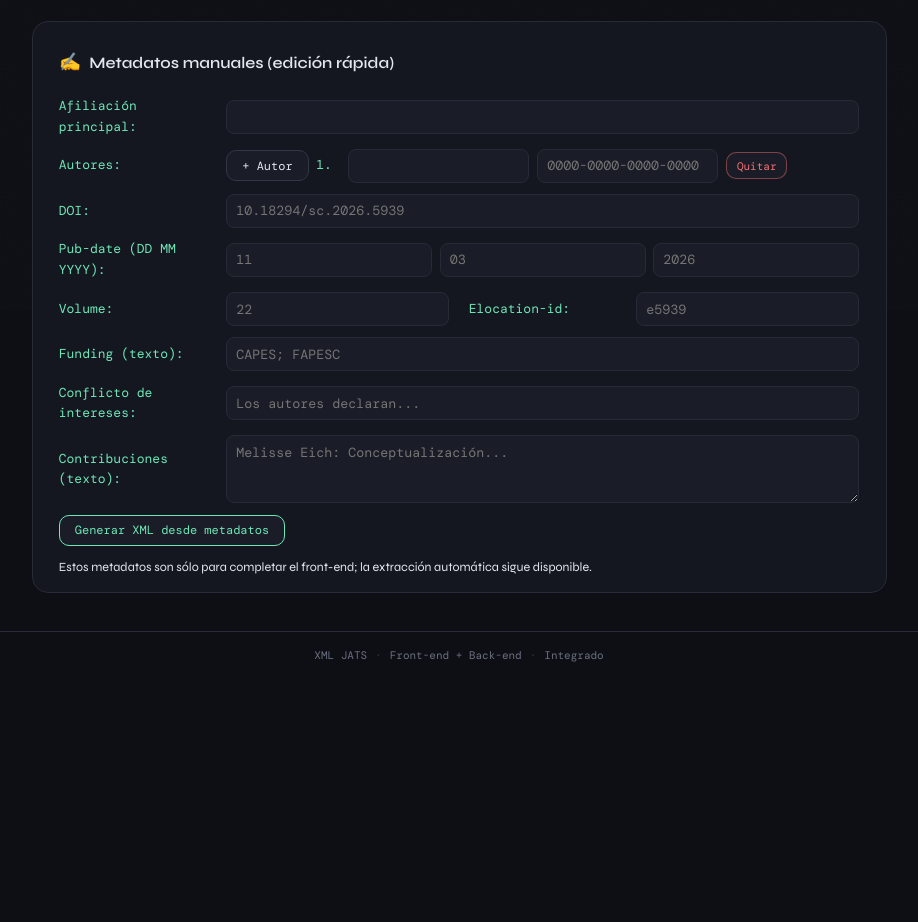
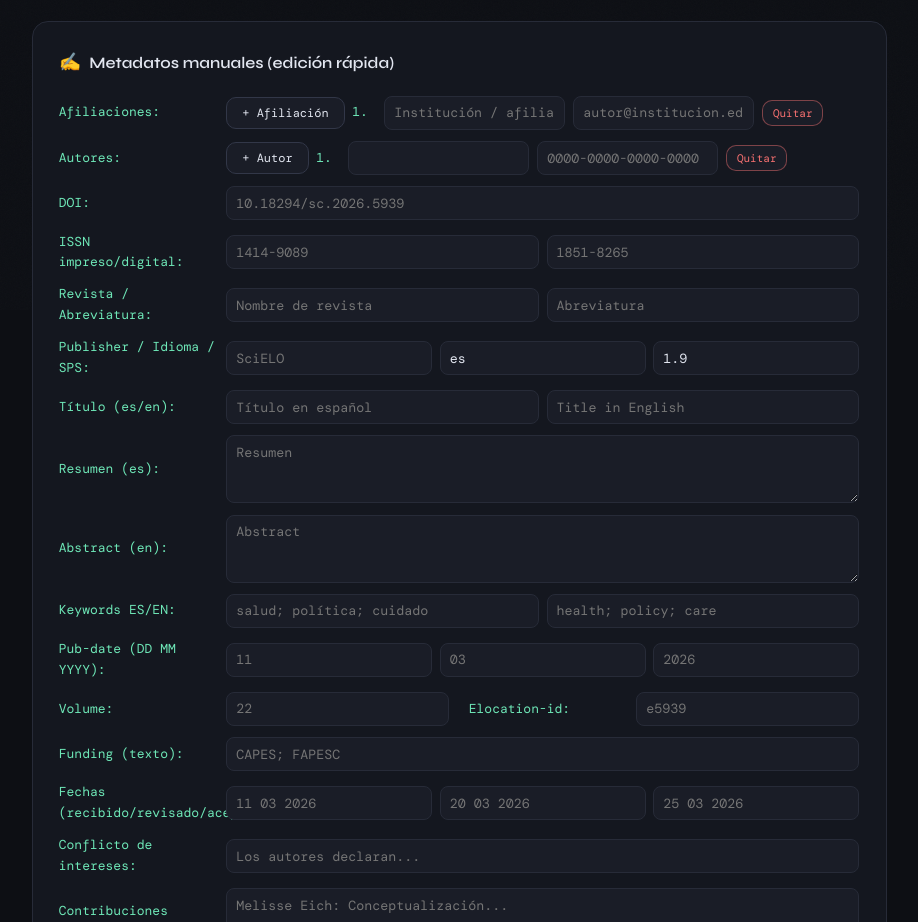
Before and after one commit to rpruiz33/sge-tags-xml, a React (Vite) app in the folder frontend/: page / in a window 1280 px wide. Shown: the part 490-1412 px from the top of the page, without its empty margins (181-1099 px from the left). Before the commit the page ends 1169 px from the top, so only its background shows below. Built offline with nearby package versions, Linux system fonts and the light colour scheme; a web font is replaced by a local one.

Commit message:
modificacion en el App.jsx

```diff
--- a/frontend/css/style.css
+++ b/frontend/css/style.css
@@ -202,12 +202,19 @@ body {
 .manual-row textarea { resize: vertical; }
 .manual-authors { list-style: none; padding-left: 0; color: var(--c-text); font-family: var(--font-mono); font-size: 13px; display: flex; flex-direction: column; gap: 6px; }
 .manual-authors li { display: flex; flex-wrap: wrap; gap: 8px; align-items: center; }
+.manual-affiliations { list-style: none; padding-left: 0; color: var(--c-text); font-family: var(--font-mono); font-size: 13px; display: flex; flex-direction: column; gap: 6px; }
+.manual-affiliations li { display: flex; flex-wrap: wrap; gap: 8px; align-items: center; }
 .manual-authors .author-index { min-width: 24px; color: var(--c-accent); }
+.manual-affiliations .author-index { min-width: 24px; color: var(--c-accent); }
 .manual-authors .author-name { flex: 1 1 260px; min-width: 180px; background: var(--c-surface2); border: 1px solid var(--c-border); color: var(--c-text); padding: .45rem .55rem; border-radius: 8px; font-family: var(--font-mono); }
+.manual-affiliations .author-name { flex: 1 1 260px; min-width: 180px; background: var(--c-surface2); border: 1px solid var(--c-border); color: var(--c-text); padding: .45rem .55rem; border-radius: 8px; font-family: var(--font-mono); }
 .manual-authors .author-orcid { flex: 0 1 220px; min-width: 180px; background: var(--c-surface2); border: 1px solid var(--c-border); color: var(--c-text); padding: .45rem .55rem; border-radius: 8px; font-family: var(--font-mono); }
+.manual-affiliations .author-orcid { flex: 0 1 220px; min-width: 180px; background: var(--c-surface2); border: 1px solid var(--c-border); color: var(--c-text); padding: .45rem .55rem; border-radius: 8px; font-family: var(--font-mono); }
 .manual-author-actions { display: flex; gap: .5rem; align-items: center; }
 .manual-authors .author-remove { padding: .35rem .65rem; font-size: 11px; color: var(--c-error); border-color: rgba(248, 113, 113, .45); }
 .manual-authors .author-remove:hover { background: var(--c-error-dim); border-color: var(--c-error); }
+.manual-affiliations .author-remove { padding: .35rem .65rem; font-size: 11px; color: var(--c-error); border-color: rgba(248, 113, 113, .45); }
+.manual-affiliations .author-remove:hover { background: var(--c-error-dim); border-color: var(--c-error); }
 .btn-action { padding: .45rem .9rem; }
 
 @media (max-width: 600px) {
--- a/frontend/src/App.jsx
+++ b/frontend/src/App.jsx
@@ -5,6 +5,9 @@ const createEmptyManual = () => ({
   affiliations: [{ id: 'aff1', original: '', email: '' }],
   funding: [],
   authors: [{ name: '', orcid: '' }],
+  issn_ppub: '',
+  issn_epub: '',
+  sps: '1.9',
   doi: '',
   pubDay: '',
   pubMonth: '',
@@ -26,6 +29,9 @@ const createEmptyManual = () => ({
   abstractEn: '',
   kwdsEs: [],
   kwdsEn: [],
+  kwdsEsText: '',
+  kwdsEnText: '',
+  sectionsText: '',
   received: '',
   revised: '',
   accepted: ''
@@ -73,6 +79,9 @@ function buildManualFromMetadata(metadata) {
 
   return {
     ...base,
+    issn_ppub: String(metadata.issn_ppub || '').trim(),
+    issn_epub: String(metadata.issn_epub || '').trim(),
+    sps: String(metadata.sps || '1.9').trim() || '1.9',
     doi: String(metadata.doi || '').trim(),
     pubDay: pub.pubDay,
     pubMonth: pub.pubMonth,
@@ -96,6 +105,9 @@ function buildManualFromMetadata(metadata) {
     abstractEn: String(metadata.abstractEn || '').trim(),
     kwdsEs: Array.isArray(metadata.kwdsEs) ? metadata.kwdsEs : [],
     kwdsEn: Array.isArray(metadata.kwdsEn) ? metadata.kwdsEn : [],
+    kwdsEsText: Array.isArray(metadata.kwdsEs) ? metadata.kwdsEs.join('; ') : '',
+    kwdsEnText: Array.isArray(metadata.kwdsEn) ? metadata.kwdsEn.join('; ') : '',
+    sectionsText: Array.isArray(metadata.sections) ? metadata.sections.join(' | ') : '',
     received: String(metadata.received || '').trim(),
     revised: String(metadata.revised || '').trim(),
     accepted: String(metadata.accepted || '').trim(),
@@ -139,6 +151,9 @@ function App() {
       { k: 'Revista', v: metadata.journalTitle },
       { k: 'Publisher', v: metadata.publisher },
       { k: 'Autores', v: metadata.authors?.map(author => author.name).join(' · ') },
+      { k: 'ORCID', v: metadata.authors?.map(author => author.orcid).filter(Boolean).join(' · ') },
+      { k: 'Título', v: metadata.articleTitle },
+      { k: 'Título (en)', v: metadata.articleTitleEn },
       { k: 'Recibido', v: metadata.received },
       { k: 'Versión final', v: metadata.revised },
       { k: 'Aprobado', v: metadata.accepted },
@@ -394,6 +409,32 @@ function App() {
     });
   };
 
+  const handleManualAffiliationChange = (index, key, value) => {
+    setManual(current => ({
+      ...current,
+      affiliations: (current.affiliations || []).map((affiliation, affIndex) => (
+        affIndex === index ? { ...affiliation, [key]: value } : affiliation
+      ))
+    }));
+  };
+
+  const handleAddManualAffiliation = () => {
+    setManual(current => ({
+      ...current,
+      affiliations: [...(current.affiliations || []), { id: `aff${(current.affiliations || []).length + 1}`, original: '', email: '' }]
+    }));
+  };
+
+  const handleRemoveManualAffiliation = indexToRemove => {
+    setManual(current => {
+      const filtered = (current.affiliations || []).filter((_, index) => index !== indexToRemove);
+      return {
+        ...current,
+        affiliations: filtered.length ? filtered : [{ id: 'aff1', original: '', email: '' }]
+      };
+    });
+  };
+
   const fileInputId = 'fileInput';
 
   return (
@@ -514,12 +555,41 @@ function App() {
           </h2>
           <div className="manual-grid">
             <div className="manual-row">
-              <label>Afiliación principal:</label>
-              <input
-                type="text"
-                value={manual.affiliations[0]?.original || ''}
-                onChange={event => handleManualFieldChange('affiliations', [{ ...manual.affiliations[0], original: event.target.value }])}
-              />
+              <label>Afiliaciones:</label>
+              <div className="manual-author-actions">
+                <button className="btn-action" type="button" onClick={handleAddManualAffiliation}>+ Afiliación</button>
+              </div>
+              <ul className="manual-affiliations">
+                {(manual.affiliations || []).map((affiliation, index) => (
+                  <li key={`${affiliation.id || 'aff'}-${index}`}>
+                    <span className="author-index">{index + 1}.</span>
+                    <input
+                      type="text"
+                      className="author-name"
+                      value={affiliation.original || ''}
+                      onChange={event => handleManualAffiliationChange(index, 'original', event.target.value)}
+                      placeholder="Institución / afiliación"
+                      aria-label={`Afiliación ${index + 1}`}
+                    />
+                    <input
+                      type="text"
+                      className="author-orcid"
+                      value={affiliation.email || ''}
+                      onChange={event => handleManualAffiliationChange(index, 'email', event.target.value)}
+                      placeholder="autor@institucion.edu"
+                      aria-label={`Email de afiliación ${index + 1}`}
+                    />
+                    <button
+                      className="btn-action author-remove"
+                      type="button"
+                      onClick={() => handleRemoveManualAffiliation(index)}
+                      aria-label={`Quitar afiliación ${index + 1}`}
+                    >
+                      Quitar
+                    </button>
+                  </li>
+                ))}
+              </ul>
             </div>
             <div className="manual-row">
               <label>Autores:</label>
@@ -562,6 +632,40 @@ function App() {
               <input type="text" value={manual.doi || ''} onChange={event => handleManualFieldChange('doi', event.target.value)} placeholder="10.18294/sc.2026.5939" />
             </div>
             <div className="manual-row">
+              <label>ISSN impreso/digital:</label>
+              <input type="text" value={manual.issn_ppub || ''} onChange={event => handleManualFieldChange('issn_ppub', event.target.value)} placeholder="1414-9089" />
+              <input type="text" value={manual.issn_epub || ''} onChange={event => handleManualFieldChange('issn_epub', event.target.value)} placeholder="1851-8265" />
+            </div>
+            <div className="manual-row">
+              <label>Revista / Abreviatura:</label>
+              <input type="text" value={manual.journalTitle || ''} onChange={event => handleManualFieldChange('journalTitle', event.target.value)} placeholder="Nombre de revista" />
+              <input type="text" value={manual.journalAbbrev || ''} onChange={event => handleManualFieldChange('journalAbbrev', event.target.value)} placeholder="Abreviatura" />
+            </div>
+            <div className="manual-row">
+              <label>Publisher / Idioma / SPS:</label>
+              <input type="text" value={manual.publisher || ''} onChange={event => handleManualFieldChange('publisher', event.target.value)} placeholder="SciELO" />
+              <input type="text" value={manual.lang || ''} onChange={event => handleManualFieldChange('lang', event.target.value)} placeholder="es" />
+              <input type="text" value={manual.sps || ''} onChange={event => handleManualFieldChange('sps', event.target.value)} placeholder="1.9" />
+            </div>
+            <div className="manual-row">
+              <label>Título (es/en):</label>
+              <input type="text" value={manual.articleTitle || ''} onChange={event => handleManualFieldChange('articleTitle', event.target.value)} placeholder="Título en español" />
+              <input type="text" value={manual.articleTitleEn || ''} onChange={event => handleManualFieldChange('articleTitleEn', event.target.value)} placeholder="Title in English" />
+            </div>
+            <div className="manual-row">
+              <label>Resumen (es):</label>
+              <textarea rows="3" value={manual.abstractEs || ''} onChange={event => handleManualFieldChange('abstractEs', event.target.value)} placeholder="Resumen" />
+            </div>
+            <div className="manual-row">
+              <label>Abstract (en):</label>
+              <textarea rows="3" value={manual.abstractEn || ''} onChange={event => handleManualFieldChange('abstractEn', event.target.value)} placeholder="Abstract" />
+            </div>
+            <div className="manual-row">
+              <label>Keywords ES/EN:</label>
+              <input type="text" value={manual.kwdsEsText || ''} onChange={event => handleManualFieldChange('kwdsEsText', event.target.value)} placeholder="salud; política; cuidado" />
+              <input type="text" value={manual.kwdsEnText || ''} onChange={event => handleManualFieldChange('kwdsEnText', event.target.value)} placeholder="health; policy; care" />
+            </div>
+            <div className="manual-row">
               <label>Pub-date (DD MM YYYY):</label>
               <input type="text" size="2" value={manual.pubDay || ''} onChange={event => handleManualFieldChange('pubDay', event.target.value)} placeholder="11" />
               <input type="text" size="2" value={manual.pubMonth || ''} onChange={event => handleManualFieldChange('pubMonth', event.target.value)} placeholder="03" />
@@ -578,12 +682,26 @@ function App() {
               <input type="text" value={manual.fundingText || ''} onChange={event => handleManualFieldChange('fundingText', event.target.value)} placeholder="CAPES; FAPESC" />
             </div>
             <div className="manual-row">
+              <label>Fechas (recibido/revisado/aceptado):</label>
+              <input type="text" value={manual.received || ''} onChange={event => handleManualFieldChange('received', event.target.value)} placeholder="11 03 2026" />
+              <input type="text" value={manual.revised || ''} onChange={event => handleManualFieldChange('revised', event.target.value)} placeholder="20 03 2026" />
+              <input type="text" value={manual.accepted || ''} onChange={event => handleManualFieldChange('accepted', event.target.value)} placeholder="25 03 2026" />
+            </div>
+            <div className="manual-row">
               <label>Conflicto de intereses:</label>
               <input type="text" value={manual.conflict || ''} onChange={event => handleManualFieldChange('conflict', event.target.value)} placeholder="Los autores declaran..." />
             </div>
             <div className="manual-row">
               <label>Contribuciones (texto):</label>
               <textarea rows="3" value={manual.contributionsText || ''} onChange={event => handleManualFieldChange('contributionsText', event.target.value)} placeholder="Melisse Eich: Conceptualización..." />
+            </div>
+            <div className="manual-row">
+              <label>Secciones (opcional):</label>
+              <input type="text" value={manual.sectionsText || ''} onChange={event => handleManualFieldChange('sectionsText', event.target.value)} placeholder="Introducción | Método | Resultados" />
+            </div>
+            <div className="manual-row">
+              <label>Cantidad de refs:</label>
+              <input type="text" value={manual.refCount || ''} onChange={event => handleManualFieldChange('refCount', event.target.value)} placeholder="25" />
             </div>
             <div className="manual-row">
               <button className="btn-action btn-accent" type="button" onClick={handleManualGenerate}>Generar XML desde metadatos</button>
@@ -663,6 +781,11 @@ function buildManualFilename(title) {
 }
 
 function collectManualMeta(manual) {
+  const parseList = value => String(value || '')
+    .split(/[;,|]/)
+    .map(entry => entry.trim())
+    .filter(Boolean);
+
   const authors = (manual.authors || [])
     .map(author => ({
       name: String(author.name || '').trim(),
@@ -670,16 +793,28 @@ function collectManualMeta(manual) {
     }))
     .filter(author => author.name);
 
-  const aff = String(manual.affiliations?.[0]?.original || '').trim();
+  const affiliations = (manual.affiliations || [])
+    .map((affiliation, index) => ({
+      id: `aff${index + 1}`,
+      original: String(affiliation?.original || '').trim(),
+      email: String(affiliation?.email || '').trim()
+    }))
+    .filter(affiliation => affiliation.original || affiliation.email);
   const contributions = String(manual.contributionsText || '').trim();
   const funding = String(manual.fundingText || '').trim();
   const pubDay = String(manual.pubDay || '').trim();
   const pubMonth = String(manual.pubMonth || '').trim();
   const pubYear = String(manual.pubYear || '').trim();
   const pubdate = [pubDay, pubMonth, pubYear].filter(Boolean).join(' ');
+  const kwdsEs = (manual.kwdsEsText || '').trim() ? parseList(manual.kwdsEsText) : (manual.kwdsEs || []);
+  const kwdsEn = (manual.kwdsEnText || '').trim() ? parseList(manual.kwdsEnText) : (manual.kwdsEn || []);
+  const sections = (manual.sectionsText || '').trim() ? parseList(manual.sectionsText) : (manual.sections || []);
 
   return {
     ...manual,
+    issn_ppub: String(manual.issn_ppub || '').trim(),
+    issn_epub: String(manual.issn_epub || '').trim(),
+    sps: String(manual.sps || '1.9').trim() || '1.9',
     doi: String(manual.doi || '').trim(),
     pubdate,
     volume: String(manual.volume || '').trim(),
@@ -688,11 +823,17 @@ function collectManualMeta(manual) {
     conflict: String(manual.conflict || '').trim(),
     contributions: contributions ? [contributions] : [],
     authors,
-    affiliations: aff ? [{ id: 'aff1', original: aff, email: '' }] : [],
+    affiliations,
     articleTitle: manual.articleTitle || document.title || 'Artículo desde metadatos manuales',
     articleTitleEn: manual.articleTitleEn || '',
     abstractEs: String(manual.abstractEs || '').replace(/\u2013/g, '-'),
     abstractEn: String(manual.abstractEn || '').replace(/\u2013/g, '-'),
+    kwdsEs,
+    kwdsEn,
+    sections,
+    received: String(manual.received || '').trim(),
+    revised: String(manual.revised || '').trim(),
+    accepted: String(manual.accepted || '').trim(),
     refCount: Number(manual.refCount || 0) || 0
   };
 }
@@ -741,8 +882,10 @@ function buildJatsFromMeta(meta) {
   articleMeta += '      </title-group>\n';
 
   articleMeta += '      <contrib-group>\n';
+  const availableAffCount = Math.max((meta.affiliations || []).length, 1);
   (meta.authors || []).forEach((author, index) => {
     const position = index + 1;
+    const ridAff = Math.min(position, availableAffCount);
     const parts = String(author.name || '').split(/\s+/).filter(Boolean);
     const surname = parts.length ? parts.pop() : '';
     const given = parts.join(' ');
@@ -755,7 +898,7 @@ function buildJatsFromMeta(meta) {
     if (author.orcid) {
       articleMeta += `        <contrib-id contrib-id-type="orcid">https://orcid.org/${e(author.orcid)}</contrib-id>\n`;
     }
-    articleMeta += `        <xref ref-type="aff" rid="aff${position}"><sup>${position}</sup></xref>\n`;
+    articleMeta += `        <xref ref-type="aff" rid="aff${ridAff}"><sup>${ridAff}</sup></xref>\n`;
     articleMeta += '      </contrib>\n';
   });
   articleMeta += '      </contrib-group>\n';
```
